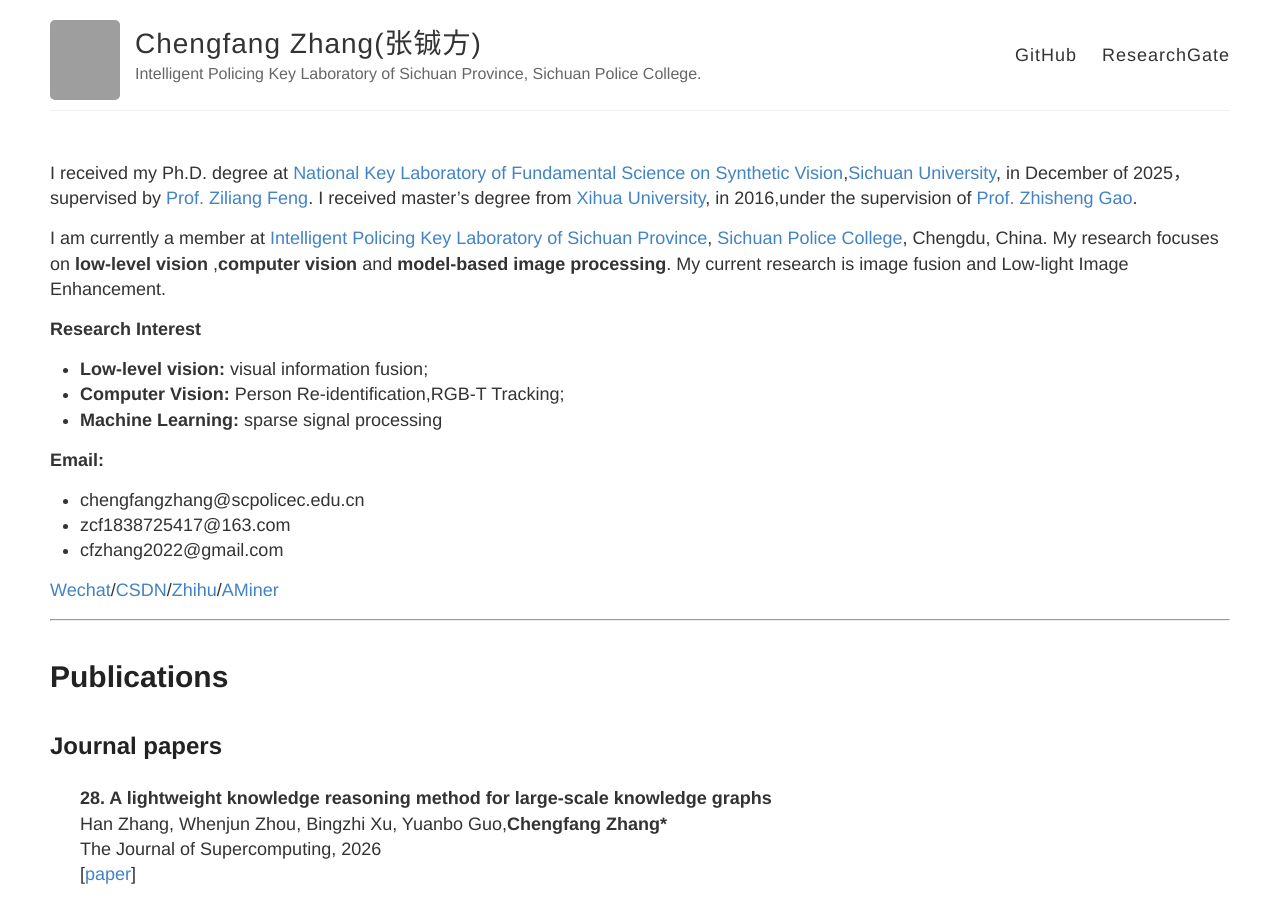
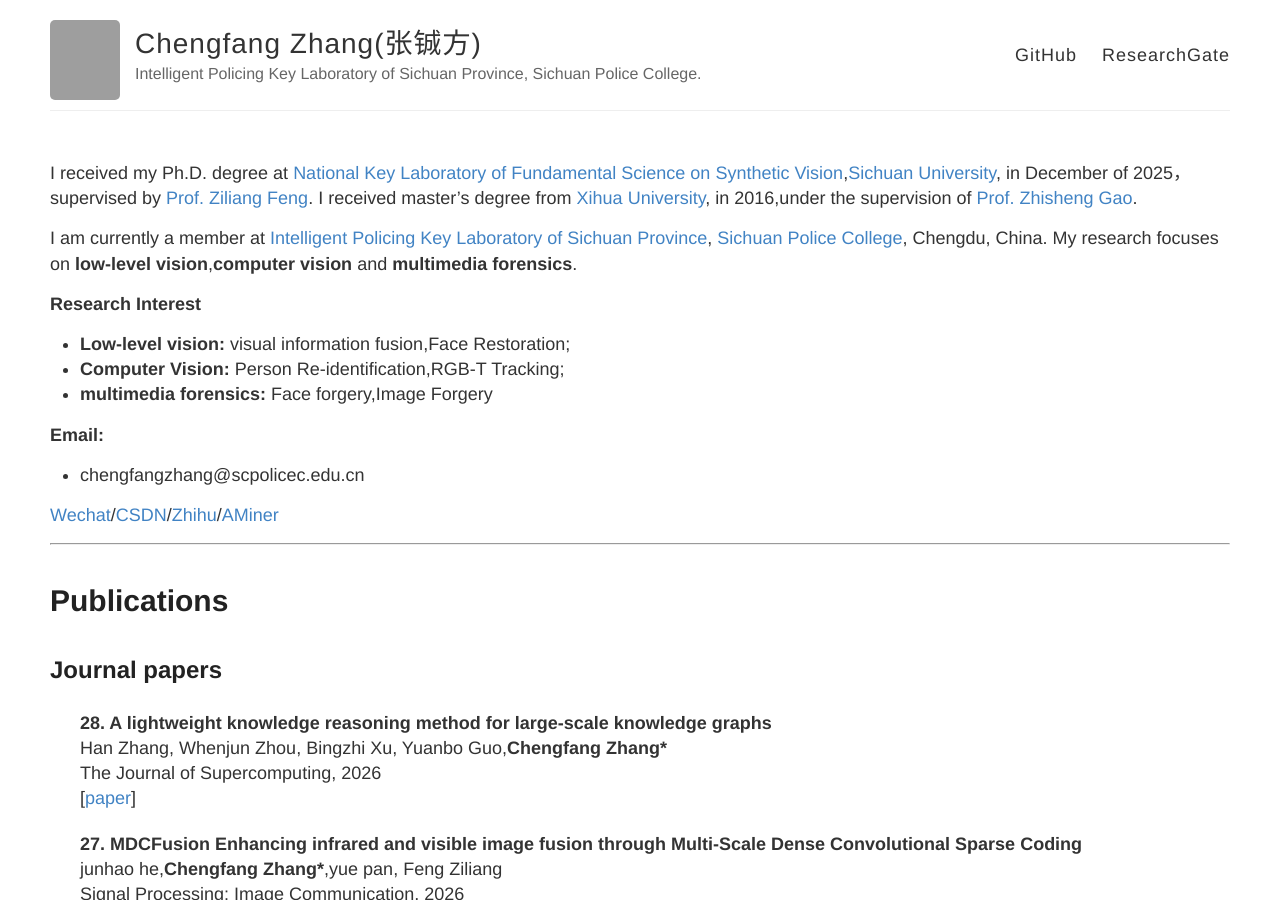
Before and after one commit to ChengfangZhang117/ChengfangZhang117.github.io, a Jekyll site: the page built from index.md, in a window 1280 px wide and 900 px high. Built offline with Jekyll 4.4.1, drawn with Linux system fonts in a browser that asks for light colours; our own code applies the rules of GitHub Pages for plain Markdown files; grey boxes are pictures that could not be loaded.

Commit message:
index.md

```diff
--- a/index.md
+++ b/index.md
@@ -1,17 +1,15 @@
 
 I received my Ph.D. degree at [National Key Laboratory of Fundamental Science on Synthetic Vision](https://vs.scu.edu.cn/),[Sichuan University](https://www.scu.edu.cn/), in December of 2025，supervised by [Prof. Ziliang Feng](https://vs.scu.edu.cn/info/1062/1368.htm). I received master's degree from [Xihua University](https://www.xhu.edu.cn/), in 2016,under the supervision of [Prof. Zhisheng Gao](https://teacher.xhu.edu.cn/jsj/gzs/list.psp).
 
-I am currently a member at [Intelligent Policing Key Laboratory of Sichuan Province](https://ipklsc.scpolicec.edu.cn/index.htm), [Sichuan Police College](https://www.scpolicec.edu.cn/), Chengdu, China. My research focuses on **low-level vision** ,**computer vision** and **model-based image processing**. My current research is image fusion and Low-light Image Enhancement.
+I am currently a member at [Intelligent Policing Key Laboratory of Sichuan Province](https://ipklsc.scpolicec.edu.cn/index.htm), [Sichuan Police College](https://www.scpolicec.edu.cn/), Chengdu, China. My research focuses on **low-level vision**,**computer vision** and **multimedia forensics**.
 
 **Research Interest**
-+ **Low-level vision:** visual information fusion;
++ **Low-level vision:** visual information fusion,Face Restoration;
 + **Computer Vision:** Person Re-identification,RGB-T Tracking;
-+ **Machine Learning:** sparse signal processing
++ **multimedia forensics:** Face forgery,Image Forgery
 
 **Email:**
 + chengfangzhang@scpolicec.edu.cn
-+ zcf1838725417@163.com
-+ cfzhang2022@gmail.com
 
 [Wechat](../images/wechatimage.jpg)/[CSDN](https://blog.csdn.net/qq_15951093)/[Zhihu](https://www.zhihu.com/people/a-fang-77-73)/[AMiner](https://www.aminer.cn/profile/54489c1adabfae8575916ab3)<br>
 
```
